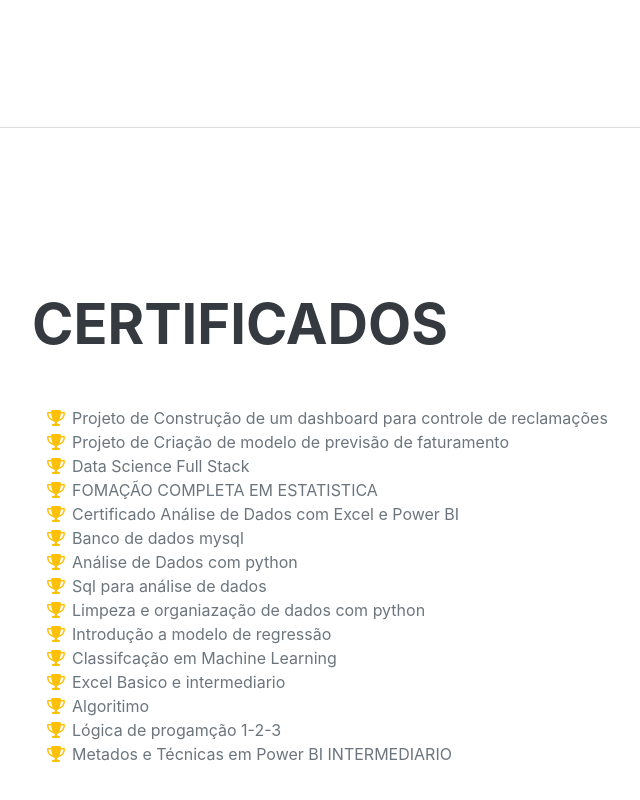
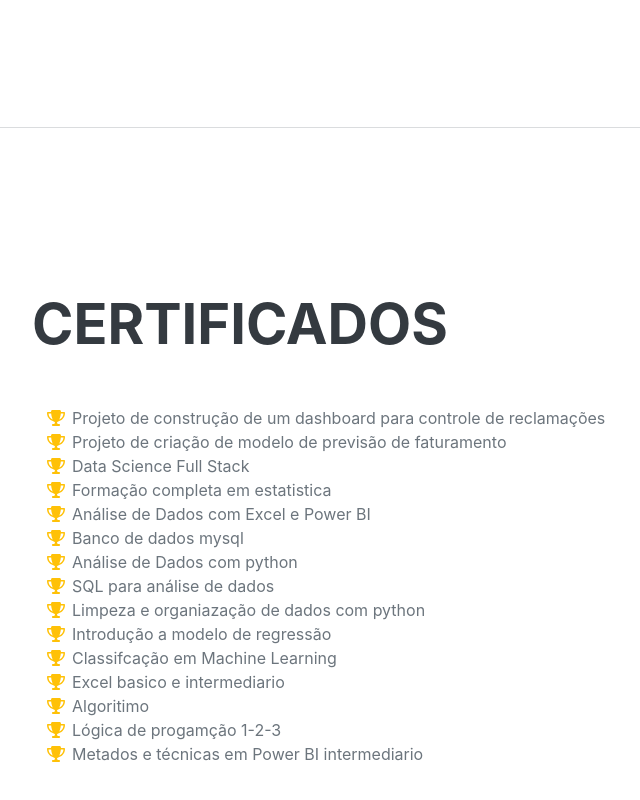
Before and after one commit to ribeirolucas962/portfoliolucasribeiro, a plain HTML site: page index.html in a window 1280 px wide. Shown: the part 4288-5088 px from the top of the page, without its empty margins (288-928 px from the left). Drawn offline with nearby package versions, Linux system fonts and the light colour scheme; a script that the page names is missing; a web font is replaced by a local one.

Commit message:
atualização3

```diff
--- a/index.html
+++ b/index.html
@@ -225,11 +225,11 @@
                     <ul data-aos="flip-left" class="fa-ul mb-0">
                         <li>
                             <span class="fa-li"><i class="fas fa-trophy text-warning"></i></span>
-                            Projeto de Construção de um dashboard para controle de reclamações
+                            Projeto de construção de um dashboard para controle de reclamações
                         </li>
                         <li>
                             <span class="fa-li"><i class="fas fa-trophy text-warning"></i></span>
-                            Projeto de Criação de modelo de previsão de faturamento
+                            Projeto de criação de modelo de previsão de faturamento
                         </li>
                         <li>
                             <span class="fa-li"><i class="fas fa-trophy text-warning"></i></span>
@@ -237,11 +237,11 @@
                         </li>
                         <li>
                             <span class="fa-li"><i class="fas fa-trophy text-warning"></i></span>
-                            FOMAÇÃO COMPLETA EM ESTATISTICA
+                            Formação completa em estatistica
                         </li>
                         <li>
                             <span class="fa-li"><i class="fas fa-trophy text-warning"></i></span>
-                            Certificado Análise de Dados com Excel e Power BI
+                            Análise de Dados com Excel e Power BI
                         </li>
                         <li>
                             <span class="fa-li"><i class="fas fa-trophy text-warning"></i></span>
@@ -257,7 +257,7 @@
                             <span class="fa-li"><i class="fas fa-trophy text-warning"></i></span>
 
                             <sup></sup>
-                            Sql para análise de dados
+                            SQL para análise de dados
                         </li>
                         <li>
                             <span class="fa-li"><i class="fas fa-trophy text-warning"></i></span>
@@ -281,7 +281,7 @@
                             <span class="fa-li"><i class="fas fa-trophy text-warning"></i></span>
 
                             <sup></sup>
-                            Excel Basico e  intermediario
+                            Excel basico e  intermediario
                         </li>
                         <li>
                             <span class="fa-li"><i class="fas fa-trophy text-warning"></i></span>
@@ -300,7 +300,7 @@
                             <span class="fa-li"><i class="fas fa-trophy text-warning"></i></span>
 
                             <sup></sup>
-                            Metados e Técnicas em Power BI INTERMEDIARIO
+                            Metados e técnicas em Power BI intermediario
                     </ul>
                 </div>
             </section>
```
